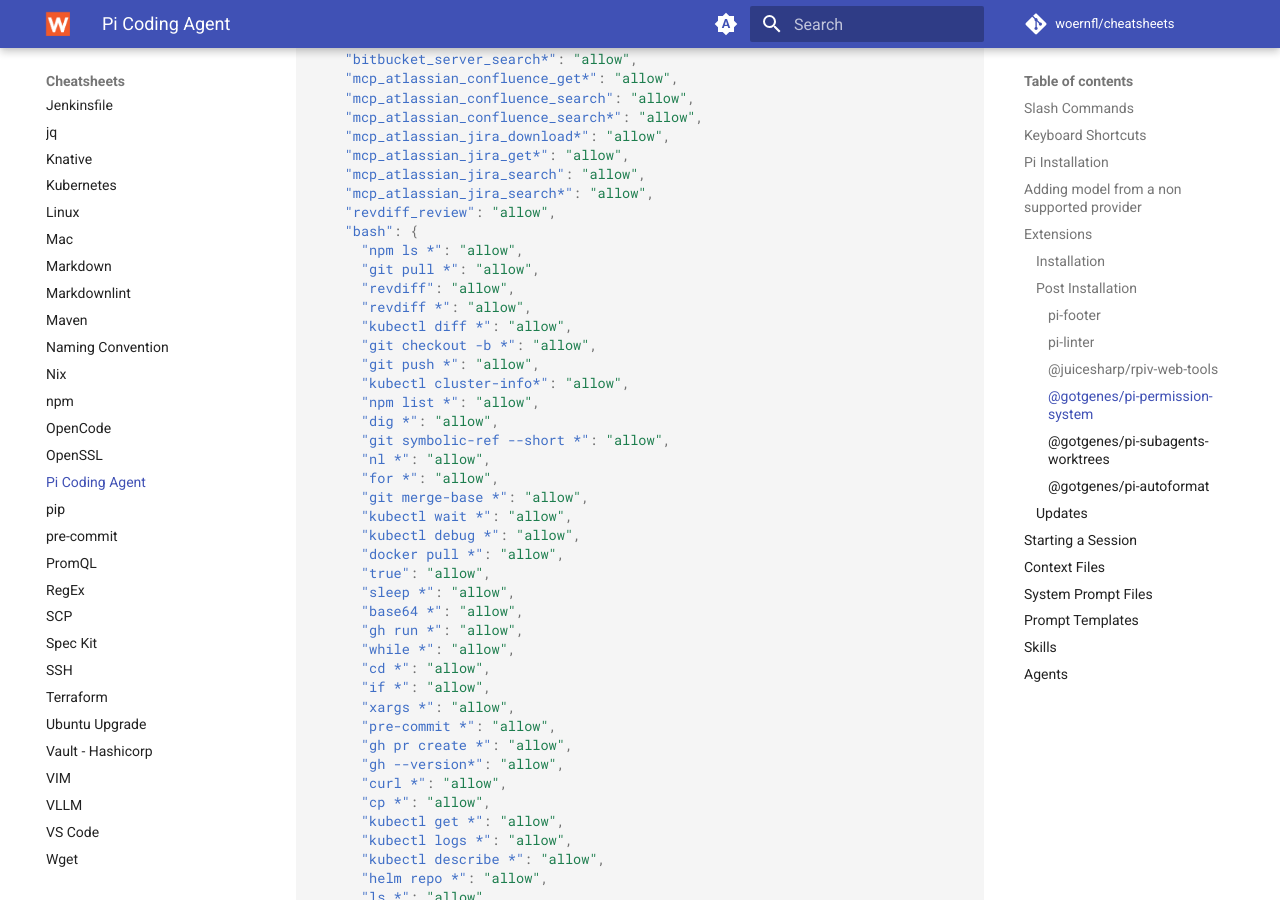
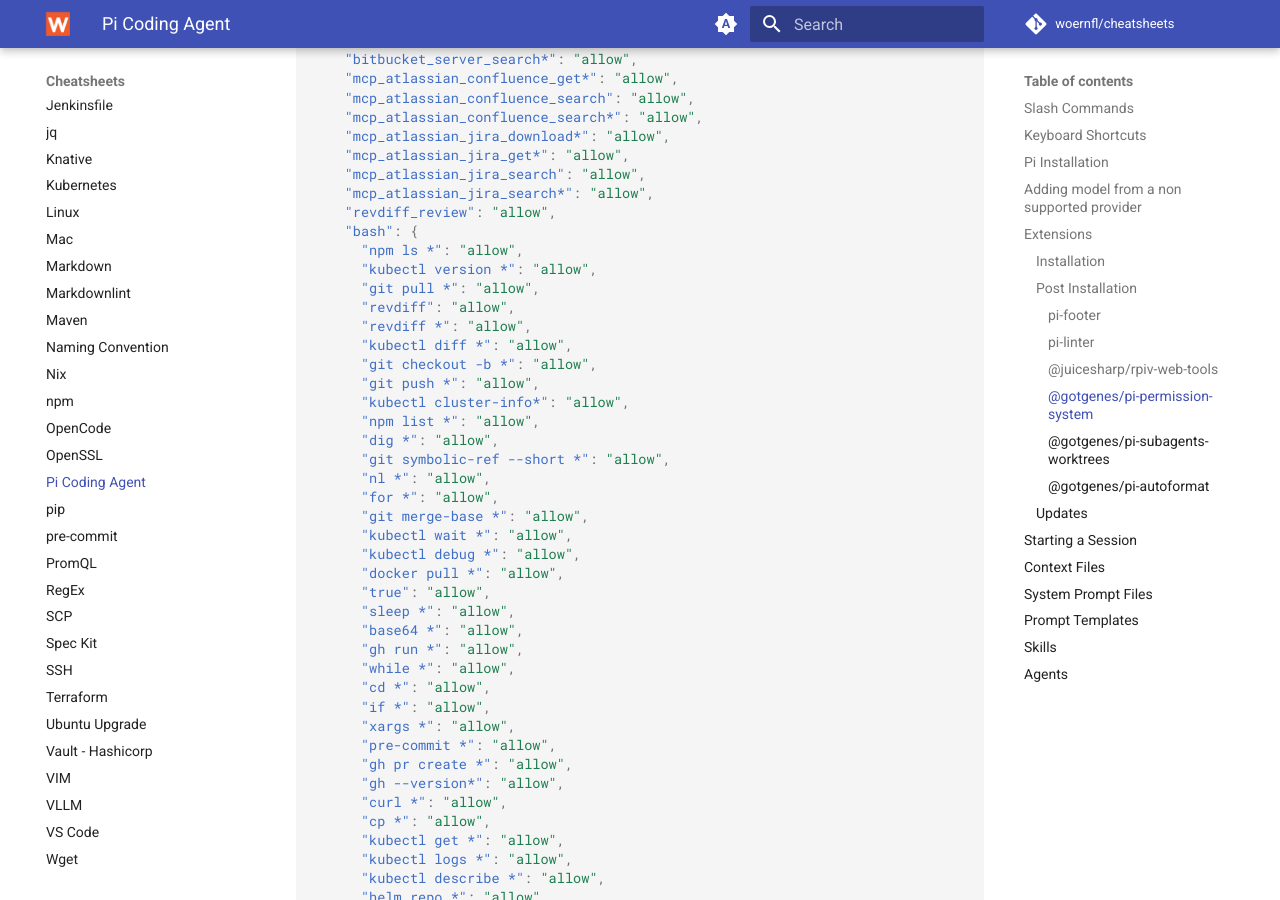
Before and after one commit to woernfl/cheatsheets, an MkDocs documentation site: the page built from docs/pi.md, in a window 1280 px wide and 900 px high, scrolled down 7645 px. Built offline with MkDocs 1.6.1 and Material for MkDocs 9.7.7, drawn with Linux system fonts in a browser that asks for light colours; comment, search, counter and statistics services are not loaded.

Commit message:
Update pi.md (#485)

```diff
--- a/docs/pi.md
+++ b/docs/pi.md
@@ -362,6 +362,7 @@
     "revdiff_review": "allow",
     "bash": {
       "npm ls *": "allow",
+      "kubectl version *": "allow",
       "git pull *": "allow",
       "revdiff": "allow",
       "revdiff *": "allow",
```
